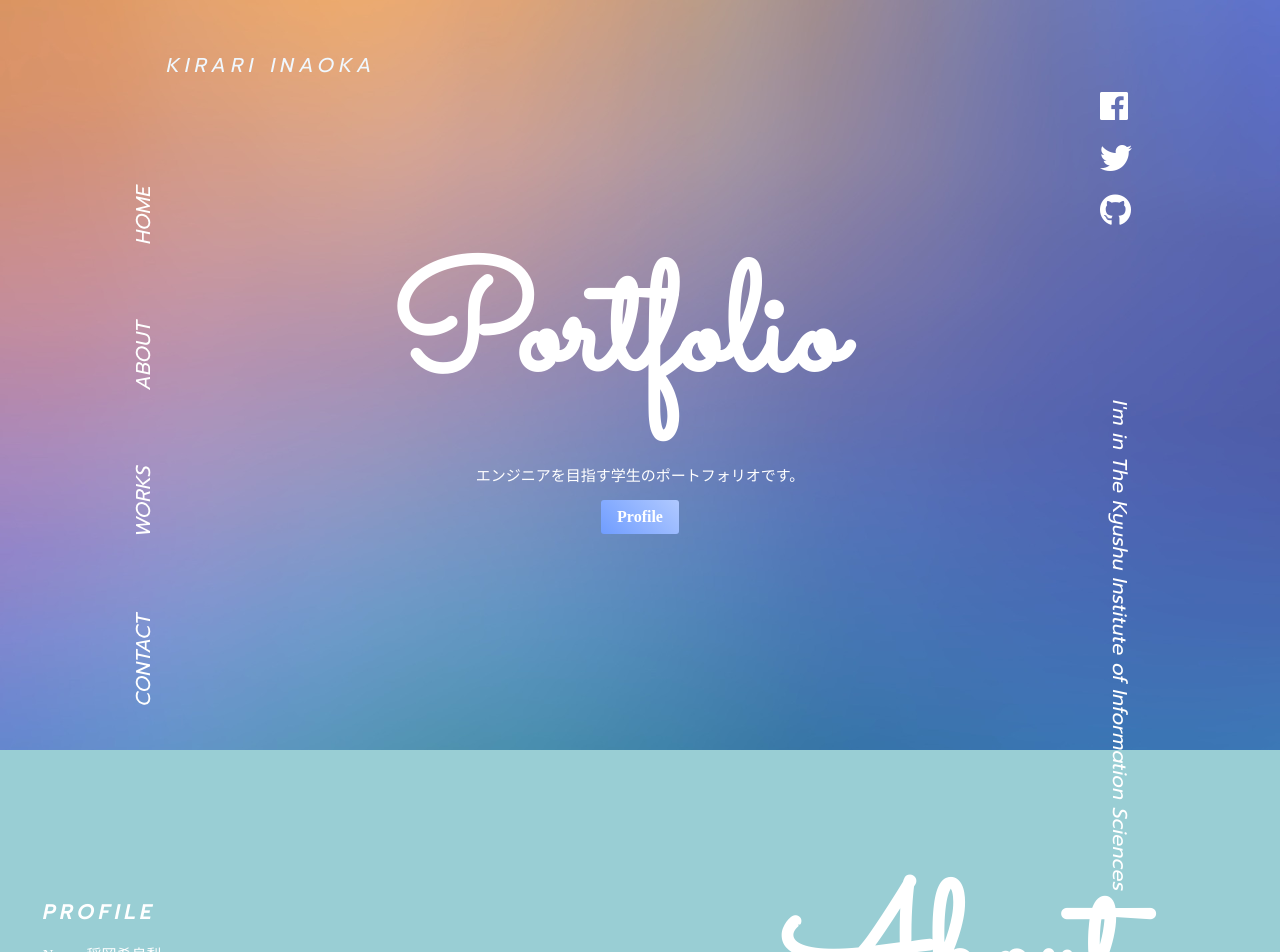
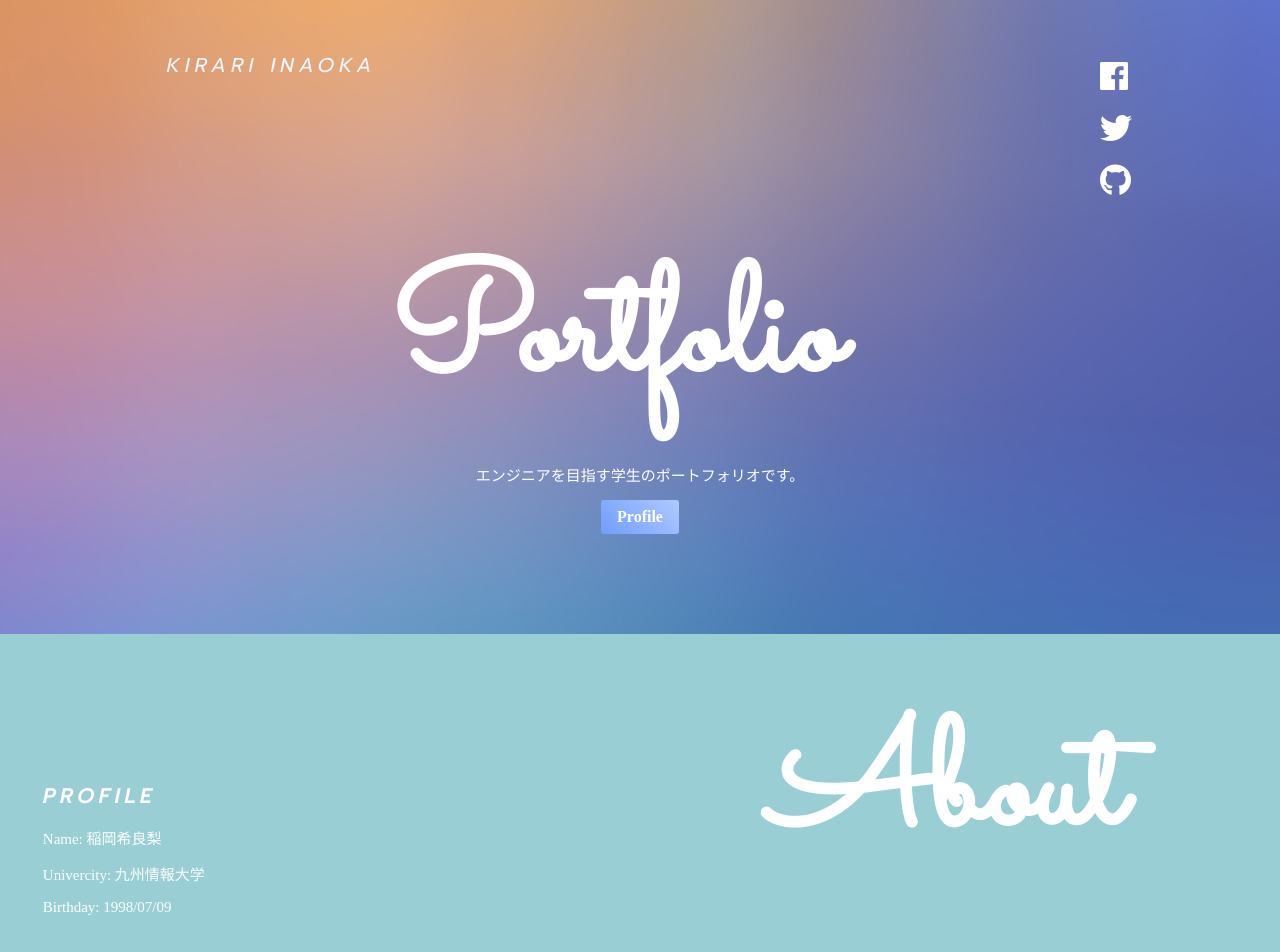
Before and after one commit to kirari-kiis/portfolio-react, a React (Create React App) app: page / in a window 1280 px wide. Shown: the top 952 px of the page. Built offline with nearby package versions, Linux system fonts and the light colour scheme.

Commit message:
レスポンシブtest3

```diff
--- a/src/App.js
+++ b/src/App.js
@@ -81,7 +81,7 @@ class Portfolio extends Component{
 
 const LinkButton = (props) => {
     return (
-        <div>
+        <div className="link">
             <a id='homelink' href='#back' onClick={() => props.actionSlide(0)}><img src={homeUrl} alt='' /></a><br/>
             <a id='aboutlink' href='#profile' onClick={() => props.actionSlide(1)}><img src={aboutUrl} alt='' /></a><br/>
             <a id='workslink' href='#works' onClick={() => props.actionSlide(2)}><img src={worksUrl} alt='' /></a><br/>
--- a/src/index.css
+++ b/src/index.css
@@ -6,7 +6,6 @@ h1{
     color:white;
     position: relative;
     margin: 0 auto;
-    margin-top: 150px;
     font-family: 'Sacramento', cursive;
   }
 
@@ -14,13 +13,15 @@ h1{
     h1 {
         font-size: 70px;
         width: 210px;
+        margin-top: 100px;
     }
   }
 
-  @media screen and (min-width:300px){
+  @media screen and (min-width:479px){
     h1 {
         font-size: 150px;
         width: 500px;
+        margin-top: 150px;
     }
   }
 
@@ -30,7 +31,7 @@ h1{
     }
   }
 
-  @media screen and (min-width:300px){
+  @media screen and (min-width:479px){
     #topp {
       font-size: 15px;
   }
@@ -45,20 +46,42 @@ h1{
     height: 45%;
   }
 
+
+
+  @media screen and (min-width:0px){
+    i{
+      display: inline-block;
+      color: #FFF;
+    }
+  }
+
+  @media screen and (min-width:479px){
     i{
       color: #FFF;
       position: relative;
       padding: 10px;
       display: block;
     }
+  }
 
+  @media screen and (min-width:0px){
+    #mark-top{
+      position: absolute;
+      width: 100px;
+      height: 50px;
+      right: 0px;
+      top: 50px;
+    }
+  }
+
+  @media screen and (min-width:479px){
     #mark-top{
       position: absolute;
       width: 50px;
       height: 100px;
       right: 140px;
     }
-
+  }
 
 
   #mark-top > a{
@@ -67,6 +90,21 @@ h1{
     height: 25px;
   }
 
+  @media screen and (min-width:0px){
+    #topright{
+      position: absolute;
+      font-size: 10px;
+      font-family: 'Prompt', sans-serif;
+      color: #FFF;
+      width: 300px;
+      position: absolute;
+      top: 450px;
+      z-index: 3;
+      display: none;
+    }
+  }
+
+  @media screen and (min-width:479px){
     #topright{
       position: absolute;
       right: 125px;
@@ -78,6 +116,7 @@ h1{
       position: absolute;
       top: 400px;
       z-index: 3;
+    }
   }
 
   #btn_wrapper{
@@ -115,11 +154,23 @@ h1{
     background-image: linear-gradient(45deg, #709dff 50%, #b0c9ff 100%);
   }
 
+
+  @media screen and (min-width:0px){
+    #wrapper{
+      height: 3700px;
+      padding-top: 50px;
+      padding-bottom: 50px;
+      overflow: hidden;
+    }
+  }
+
+  @media screen and (min-width:479px){
     #wrapper{
       height: 4100px;
       padding-top: 50px;
       padding-bottom: 50px;
       overflow: hidden;
+    }
   }
 
   #topp{
@@ -127,6 +178,18 @@ h1{
     text-align: center;
   }
 
+  @media screen and (min-width:0px){
+    #back{
+      background: url(./images/top.jpg) no-repeat;
+      background-size:cover;
+      width: 100%;
+      height: 3500px;
+      background-attachment: fixed;
+      margin: 0;
+    }
+  }
+
+  @media screen and (min-width:479px){
     #back{
       background: url(./images/top.jpg) no-repeat;
       background-size:cover;
@@ -134,6 +197,7 @@ h1{
       height: 4100px;
       background-attachment: fixed;
       margin: 0;
+    }
   }
 
   #name{
@@ -151,7 +215,7 @@ h1{
     }
   }
 
-  @media screen and (min-width:300px){
+  @media screen and (min-width:479px){
     #name {
       position: relative;
       left: 13%;
@@ -163,18 +227,27 @@ h1{
     }
   }
 
+
+
+  @media screen and (min-width:0px){
     #top{
+      width: 100%;
+      height: 400px;
+    }
+  }
 
+  @media screen and (min-width:479px){
+    #top{
       width: 100%;
       height: 700px;
-
+    }
   }
 
   .wrapper_about{
 
     background: none;
     width: 100%;
-    height: 1200px;
+    height: 1250px;
     margin-top: 200px;
 
   }
@@ -182,7 +255,7 @@ h1{
   .wrapper_work{
     background-color: #eeb6b7;
     width: 100%;
-    height: 700px;
+    height: 730px;
     padding-top: 10px;
   }
 
@@ -293,32 +366,79 @@ h1{
   h3{
     opacity: 1;
     color: white;
-    width: 600px;
-    font-size: 150px;
     text-align: justify;
     z-index: 20;
     font-family: 'Sacramento', cursive;
     margin: 0;
   }
 
+  @media screen and (min-width:0px){
+    h3 {
+        width: 250px;
+        font-size: 50px;
+    }
+  }
+
+  @media screen and (min-width:479px){
+    h3 {
+      width: 600px;
+      font-size: 150px;
+    }
+  }
+
   #aboutlogo{
     position: absolute;
     left: 60%;
-
   }
 
+  @media screen and (min-width:0px){
+    #aboutlogo{
+      position: absolute;
+      left: 0;
+      top: -50px;
+    }
+  }
+
+  @media screen and (min-width:479px){
+    #aboutlogo{
+      position: absolute;
+      left: 60%;
+    }
+  }
+
+  @media screen and (min-width:0px){
+    #workslogo{
+      position: absolute;
+      left: 0;
+      top: 0;
+      z-index: 1;
+    }
+  }
+
+  @media screen and (min-width:479px){
     #workslogo{
       position: absolute;
       top: 400px;
       left: 100px;
     }
+  }
 
+
+
+  @media screen and (min-width:0px){
+    #contactlogo{
+      position: relative;
+
+    }
+  }
+
+  @media screen and (min-width:479px){
     #contactlogo{
       position: relative;
       left: 50px;
       top: 50px;
     }
-
+  }
 
   #homelink{
     position: relative;
@@ -369,3 +489,16 @@ h1{
   .img-bg-02{
     background-image: url('./images/code.png');
 }
+
+@media screen and (min-width:0px){
+  .link{
+    visibility:hidden;
+    height: 200px;
+  }
+}
+
+@media screen and (min-width:479px){
+  .link{
+    visibility:none;
+  }
+}
```
Also changed, not shown: src/about/about.css (+4 -4 lines). Lines whose indentation alone changed are shown as unchanged.
